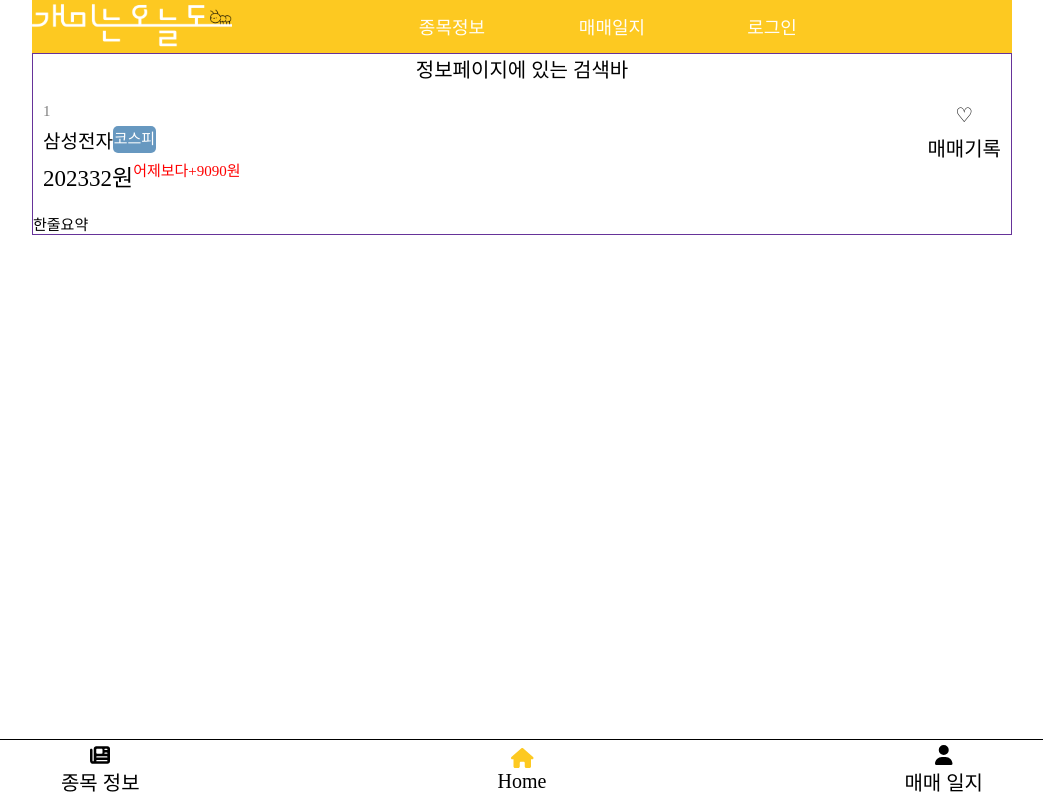
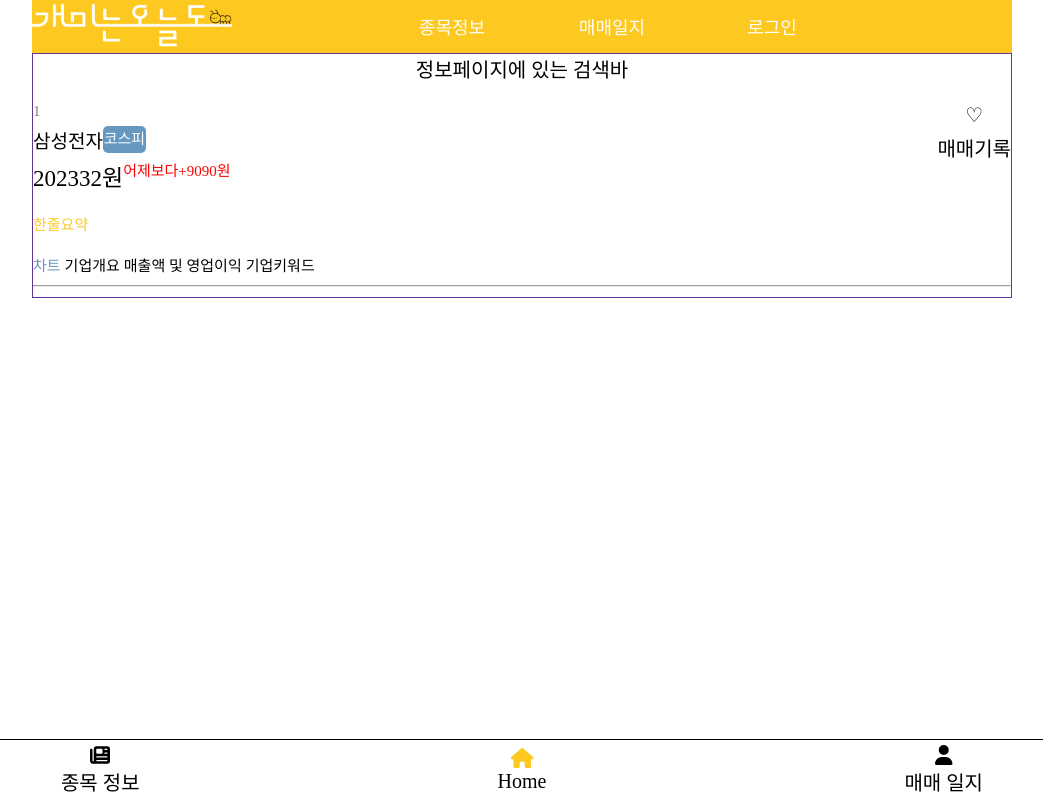
Before and after one commit to jeongmin59/antoday, a React (Vite) app in the folder antoday_FE/: page /stockinfo/1 in a window 1280 px wide. Shown: the whole page, without its empty margins (118-1161 px from the left). Built offline with nearby package versions, Linux system fonts and the light colour scheme; a web font is replaced by a local one.

Commit message:
✨ Feat: 종목 정보 화면 탭 추가

```diff
--- a/antoday_FE/src/components/StockInfo/atom/FavoriteCompanyButton.tsx
+++ b/antoday_FE/src/components/StockInfo/atom/FavoriteCompanyButton.tsx
@@ -10,6 +10,7 @@
 const FavoriteCompanyButton: React.FC<StockInfoBasicProps> = ({ stockPk }) => {
   const [isFavorite, setIsFavorite] = useState(false);
   const [token, setToken] = useRecoilState(accessTokenAtom);
+  // console.log("이것은 관심등록에 담기는 토큰", token);
 
   // 관심 기업 등록 API 호출
   const addFavoriteCompany = async () => {
--- a/antoday_FE/src/components/StockInfo/module/StockInfoTab.module.css
+++ /dev/null
@@ -1,3 +0,0 @@
-.mainContainer {
-
-}
--- a/antoday_FE/src/components/StockInfo/module/StockInfoTab.tsx
+++ /dev/null
@@ -1,8 +0,0 @@
-import React from 'react';
-import styles from './StockInfoTab.module.css'
-
-const StockInfoTab: React.FC = () => {
-  return ( <React.Fragment></React.Fragment> );
-}
-
-export default StockInfoTab;
--- a/antoday_FE/src/components/StockInfo/template/StockInfoBasic.module.css
+++ b/antoday_FE/src/components/StockInfo/template/StockInfoBasic.module.css
@@ -3,7 +3,7 @@
   justify-content: space-between;
   /* border: 1px solid red; */
   margin: 1rem 0;
-  padding: 0 0.5rem;
+  padding: 0 0;
 }
 
 .LeftContainer,
--- a/antoday_FE/src/components/StockInfo/template/StockInfoDetail.module.css
+++ b/antoday_FE/src/components/StockInfo/template/StockInfoDetail.module.css
@@ -0,0 +1,15 @@
+.tabContainer {
+  display: flex;
+  justify-content: start;
+  align-items: center;
+  gap: 0.2rem;
+}
+
+.tab {
+  font-size: var(--font-h6);
+  cursor: pointer;
+}
+
+.activeTab {
+  color: var(--main-blue-color);
+}
--- a/antoday_FE/src/components/StockInfo/template/StockInfoDetail.tsx
+++ b/antoday_FE/src/components/StockInfo/template/StockInfoDetail.tsx
@@ -1,22 +1,87 @@
-import React, { useEffect } from "react";
-import ApexCharts from "react-apexcharts";
-import StockInfoTab from "../module/StockInfoTab";
+import React, { useRef, useState } from "react";
+import styles from "./StockInfoDetail.module.css";
 import StockChart from "../module/StockChart";
 import CompanyOverview from "../module/CompanyOverview";
 import StockInformation from "../module/StockInformation";
 import RevenueAndProfit from "../module/RevenueAndProfit";
 import StockWordCloud from "../module/StockWordCloud";
 
-const StockInfoDetail = () => {
+const StockInfoDetail: React.FC = () => {
+  const tab1Ref = useRef<HTMLDivElement>(null);
+  const tab2Ref = useRef<HTMLDivElement>(null);
+  const tab3Ref = useRef<HTMLDivElement>(null);
+  const tab4Ref = useRef<HTMLDivElement>(null);
+  const [activeTab, setActiveTab] = useState(1); // 선택된 탭 찾을때 쓸 예정
+
+  const handleTabClick = (tabNumber: number) => {
+    let targetRef;
+
+    switch (tabNumber) {
+      case 1:
+        targetRef = tab1Ref;
+        break;
+      case 2:
+        targetRef = tab2Ref;
+        break;
+      case 3:
+        targetRef = tab3Ref;
+        break;
+      case 4:
+        targetRef = tab4Ref;
+        break;
+      default:
+        break;
+    }
+
+    if (targetRef && targetRef.current) {
+      targetRef.current.scrollIntoView({ behavior: "smooth" });
+      setActiveTab(tabNumber); // 클릭한 탭을 활성화
+    }
+  };
+
   return (
-    <React.Fragment>
-      <StockInfoTab />
-      <StockChart />
-      <CompanyOverview />
+    <div>
+      <div className={styles.tabContainer}>
+        <span
+          className={`${styles.tab} ${activeTab === 1 ? styles.activeTab : ""}`}
+          onClick={() => handleTabClick(1)}
+        >
+          차트
+        </span>
+        <span
+          className={`${styles.tab} ${activeTab === 2 ? styles.activeTab : ""}`}
+          onClick={() => handleTabClick(2)}
+        >
+          기업개요
+        </span>
+        <span
+          className={`${styles.tab} ${activeTab === 3 ? styles.activeTab : ""}`}
+          onClick={() => handleTabClick(3)}
+        >
+          매출액 및 영업이익
+        </span>
+        <span
+          className={`${styles.tab} ${activeTab === 4 ? styles.activeTab : ""}`}
+          onClick={() => handleTabClick(4)}
+        >
+          기업키워드
+        </span>
+      </div>
+      <hr />
+      <div ref={tab1Ref}>
+        <StockChart />
+      </div>
+      <div ref={tab2Ref}>
+        <CompanyOverview />
+      </div>
       <StockInformation />
-      <RevenueAndProfit />
-      <StockWordCloud />
-    </React.Fragment>
+      <div ref={tab3Ref}>
+        <RevenueAndProfit />
+      </div>
+      <div ref={tab4Ref}>
+        <StockWordCloud />
+      </div>
+    </div>
   );
 };
 
--- a/antoday_FE/src/components/StockInfo/template/StockInfoSummary.module.css
+++ b/antoday_FE/src/components/StockInfo/template/StockInfoSummary.module.css
@@ -1,4 +1,6 @@
 .summaryContainer {
   display: flex;
   font-size: var(--font-h6);
+  color: var(--main-yellow-color);
+  margin-bottom: 1rem;
 }
--- a/antoday_FE/src/pages/StockPage/StockInfoPage.tsx
+++ b/antoday_FE/src/pages/StockPage/StockInfoPage.tsx
@@ -1,5 +1,3 @@
-import { FontAwesomeIcon } from "@fortawesome/react-fontawesome";
-import { faHeart } from "@fortawesome/free-solid-svg-icons";
 import React from "react";
 import { useParams } from "react-router-dom";
 import styles from "./StockInfoPage.module.css";
```
